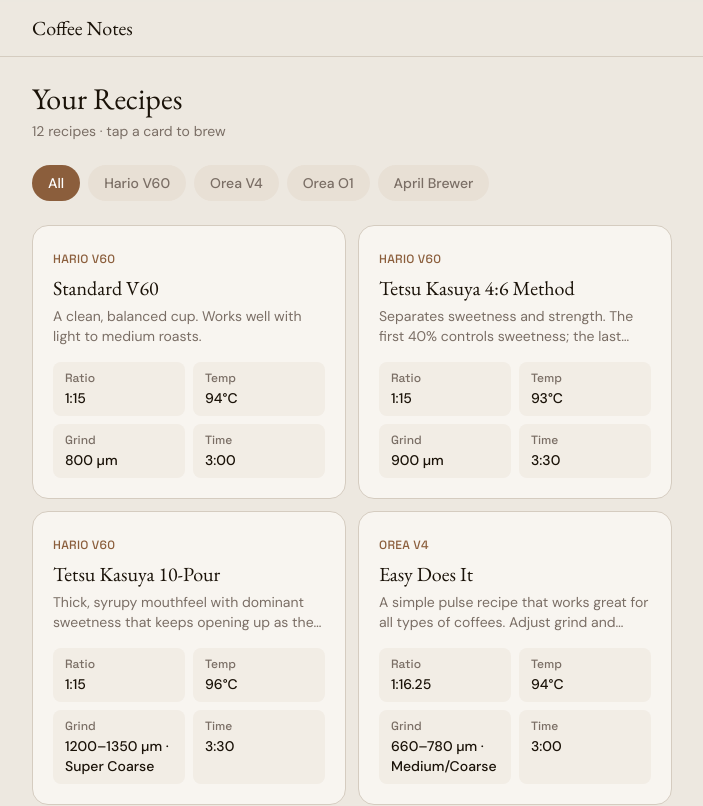
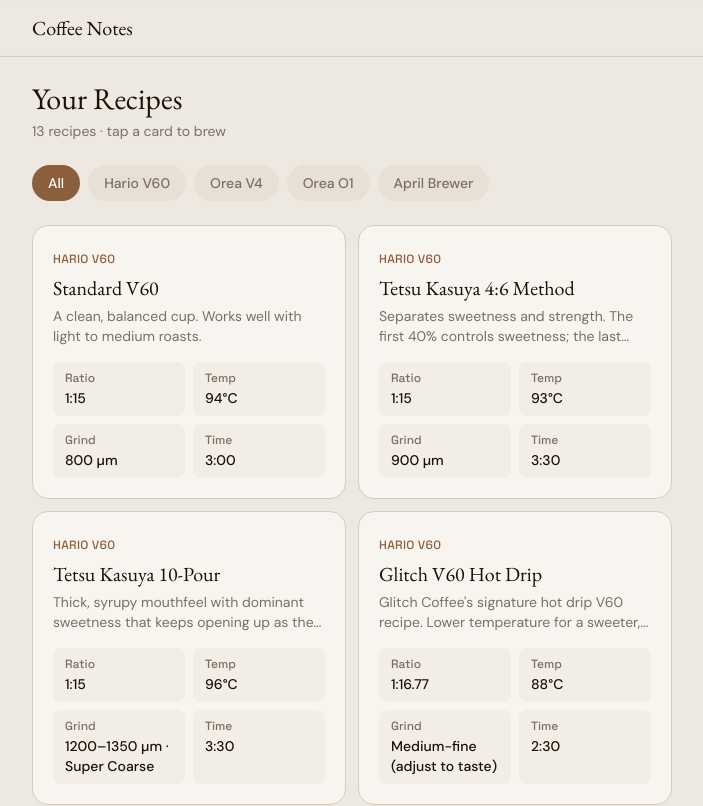
Before and after one commit to kty212/coffeenotes, a Next.js app: page / in a window 1280 px wide. Shown: the top 806 px of the page, without its empty margins (288-991 px from the left). Built offline with nearby package versions, Linux system fonts and the light colour scheme.

Commit message:
Add Glitch V60 Hot Drip recipe

```diff
--- a/data/recipes.ts
+++ b/data/recipes.ts
@@ -68,6 +68,25 @@
       { timeSeconds: 150, pourGrams: 30, note: "Pour 10" },
     ],
     notes: "Comandante C40 at 40–45 clicks. 30-second bloom, then one pour every 15 seconds. Hario Neo is the ideal dripper but a V60 works great — it's what Tetsu brews on day-to-day. Water temp: 95–96°C.",
+  },
+  {
+    id: "v60-glitch",
+    name: "Glitch V60 Hot Drip",
+    description: "Glitch Coffee's signature hot drip V60 recipe. Lower temperature for a sweeter, less bitter extraction.",
+    brewerId: "v60",
+    defaultDose: 15.5,
+    ratio: 16.77,
+    waterTempC: 88,
+    grindSize: "Medium-fine (adjust to taste)",
+    filter: "Hario 01",
+    totalBrewTimeSec: 150,
+    pouringSchedule: [
+      { timeSeconds: 0, pourGrams: 60, note: "Stir 5 times" },
+      { timeSeconds: 30, pourGrams: 110 },
+      { timeSeconds: 80, pourGrams: 90 },
+    ],
+    notes: "Water temp: 86–90°C. Yield: 200–210g in cup.",
+    sourceUrl: "https://shop.glitchcoffee.com/en/pages/brew-guide",
   },
   {
     id: "orea-v4-easy-does-it",
@@ -194,7 +213,7 @@
     defaultDose: 12,
     ratio: 16.67,
     waterTempC: 92,
-    grindSize: "11.5–12.5 (adjust to taste)",
+    grindSize: "650-700 µm",
     totalBrewTimeSec: 180,
     pouringSchedule: [
       { timeSeconds: 0, pourGrams: 100, note: "40g circle pour + 60g center pour" },
```
